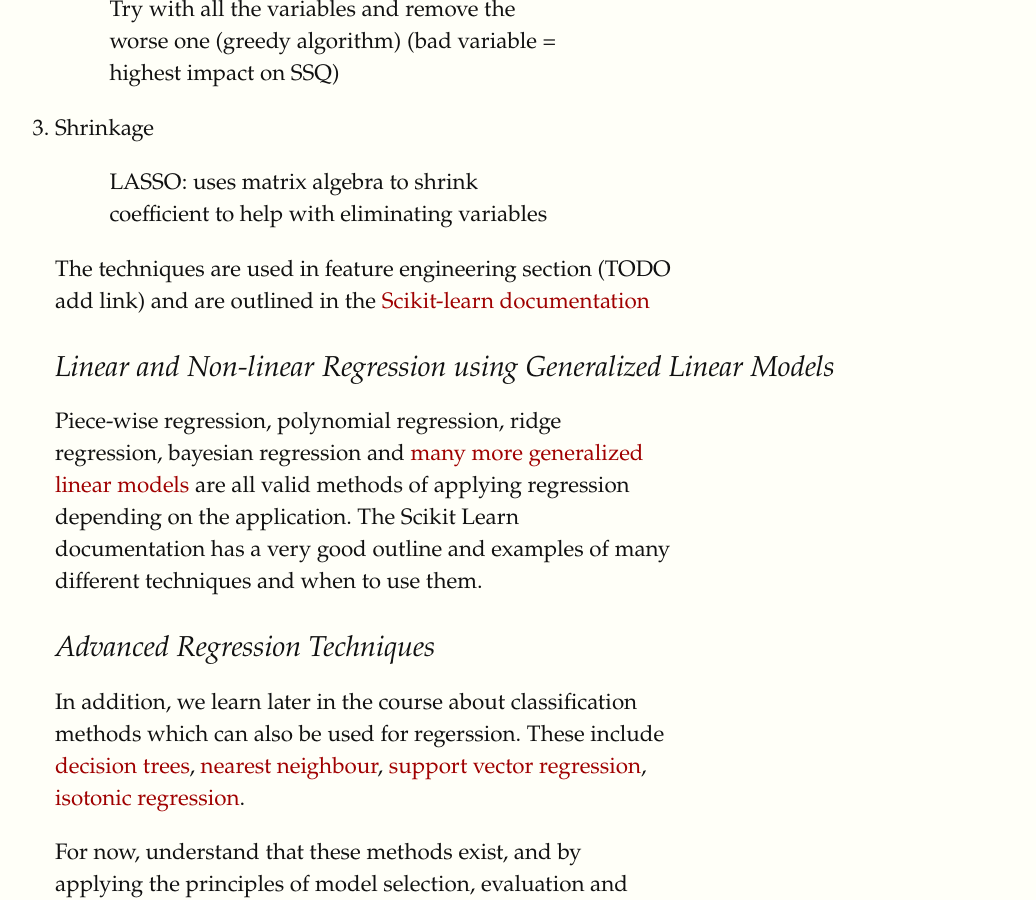
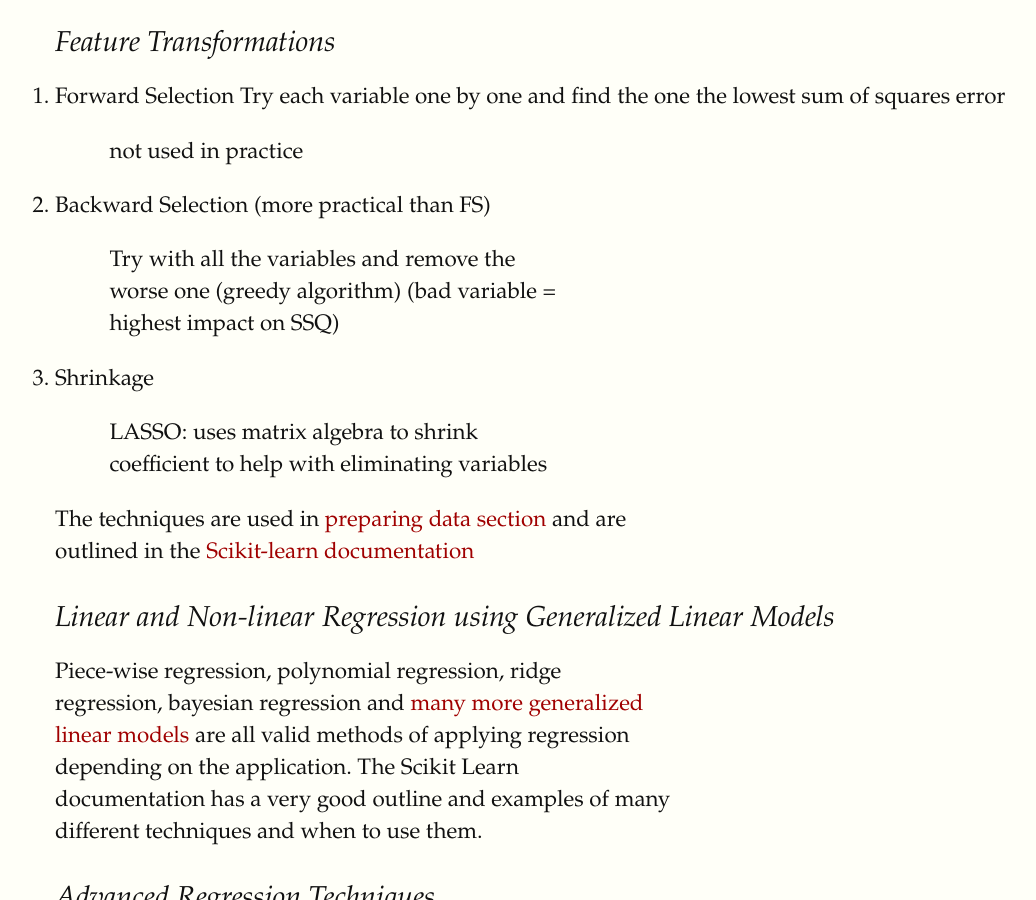
Before and after one commit to datascienceguide/datascienceguide.github.io, a Jekyll site: the page built from _posts/prediction/2016-12-09-regression.md, in a window 1280 px wide and 900 px high, scrolled down 7854 px. Shown: the whole window, without its empty margins (105-1141 px from the left). Built offline with Jekyll 4.4.1, drawn with Linux system fonts in a browser that asks for light colours; formulas are drawn with MathJax 3; some of the changed lines change nothing that is shown.

Commit message:
added feature engineering link

```diff
--- a/_posts/prediction/2016-12-09-regression.md
+++ b/_posts/prediction/2016-12-09-regression.md
@@ -122,23 +122,23 @@ Now let's take a look at one of the datasets from Anscombe's quartet.  The full
 
 The scatter plot looks like:
 
-![](mages/anscombe_i_scatter.png)
+![](http://datascienceguide.github.io/images/anscombe_i_scatter.png)
 
 We can now use simple least squares linear regression to fit a line:
 
-![](images/anscombe_i_scatter_fitted_line.png)
+![](http://datascienceguide.github.io/images/anscombe_i_scatter_fitted_line.png)
 
 The residual (difference between y and y predicted (ŷ)) can then be calculated.  The residuals looks like:
 
-![](images/anscombe_i_scatter_line_residuals.png)
+![](http://datascienceguide.github.io/images/anscombe_i_scatter_line_residuals.png)
 
 y - ŷ vs x  can now be plotted:
 
-![](images/anscombe_i_residuals.png)
+![](http://datascienceguide.github.io/images/anscombe_i_residuals.png)
 
 We can now plot the residual distribution:
 
-![](images/anscombe_i_scatter_line_residual_distribution.png)
+![](http://datascienceguide.github.io/images/anscombe_i_scatter_line_residual_distribution.png)
 
 As seen the the histogram, the residual error should be (somewhat) normally distributed and centered around zero.  This [post](http://stattrek.com/regression/linear-regression.aspx#ReqressionPrerequisites) explains why.
 
@@ -211,7 +211,7 @@ Try each variable one by one and find the one the lowest sum of squares error
 3. Shrinkage
 - LASSO: uses matrix algebra to shrink coefficient to help with eliminating variables
 
-The techniques are used in feature engineering section (TODO add link) and are outlined in the [Scikit-learn documentation](http://scikit-learn.org/stable/modules/feature_selection.html)
+The techniques are used in [preparing data section](http://datascienceguide.github.io/preparing-data/) and are outlined in the [Scikit-learn documentation](http://scikit-learn.org/stable/modules/feature_selection.html)
 
 ### Linear and Non-linear Regression using Generalized Linear Models
 
```
